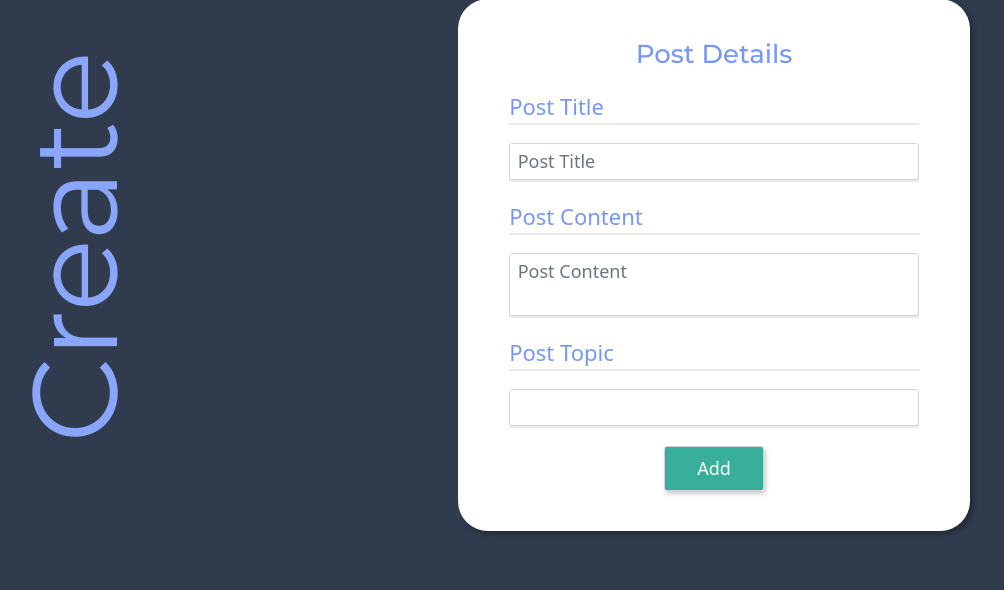
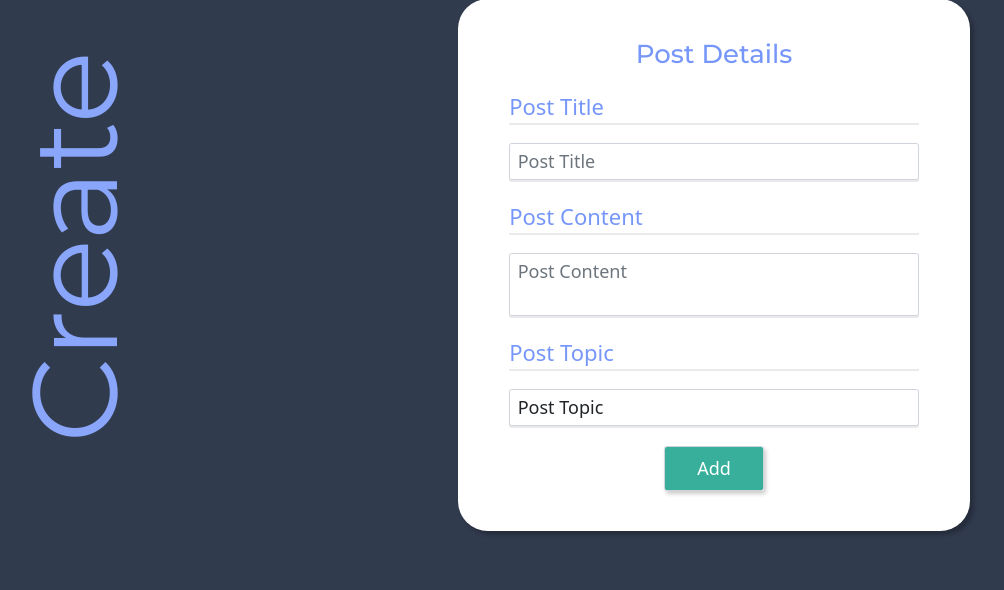
Before and after one commit to zackgithuboriginal/shareflow-milestone-project-3, a Flask app: page /create_post in a window 1280 px wide. Shown: the part 153-743 px from the top of the page, without its empty margins (46-1050 px from the left). Run offline with Flask 2, Linux system fonts and the light colour scheme; data that the repository does not hold is empty; some libraries are stand-ins or nearby versions.

Commit message:
Post creation form inputs are now required

```diff
--- a/templates/create_post.html
+++ b/templates/create_post.html
@@ -9,11 +9,12 @@
     <form class="create-post-form" method="POST" action="{{ url_for('add_post') }}">
         <h3 class="post-form-title">Post Details</h3>
         <label class="post-form-label" for="post_title">Post Title</label>
-        <input class=" form-control"  type="text" id="post_title" name="post_title" placeholder="Post Title" maxlength="40">
+        <input class=" form-control"  type="text" id="post_title" name="post_title" placeholder="Post Title" maxlength="40" required>
         <label class="post-form-label"  for="post_content">Post Content</label>
-        <textarea class=" form-control post-form-textarea"  type="text" id="post_content" name="post_content" placeholder="Post Content" rows="" cols="" maxlength="300"></textarea>
+        <textarea class=" form-control post-form-textarea"  type="text" id="post_content" name="post_content" placeholder="Post Content" rows="" cols="" maxlength="300" required></textarea>
         <label class="post-form-label"  for="post_topic">Post Topic</label>
-        <select class=" form-control"  name="post_topic" id="post_topic">
+        <select class=" form-control"  name="post_topic" id="post_topic" required>
+                <option class="form-control" value="" selected disabled hidden>Post Topic</option>
             {% for topic in topics %}
                 <option class="form-control" value="{{ topic.topic_name }}">{{ topic.topic }}</option>
             {% endfor %}
```
